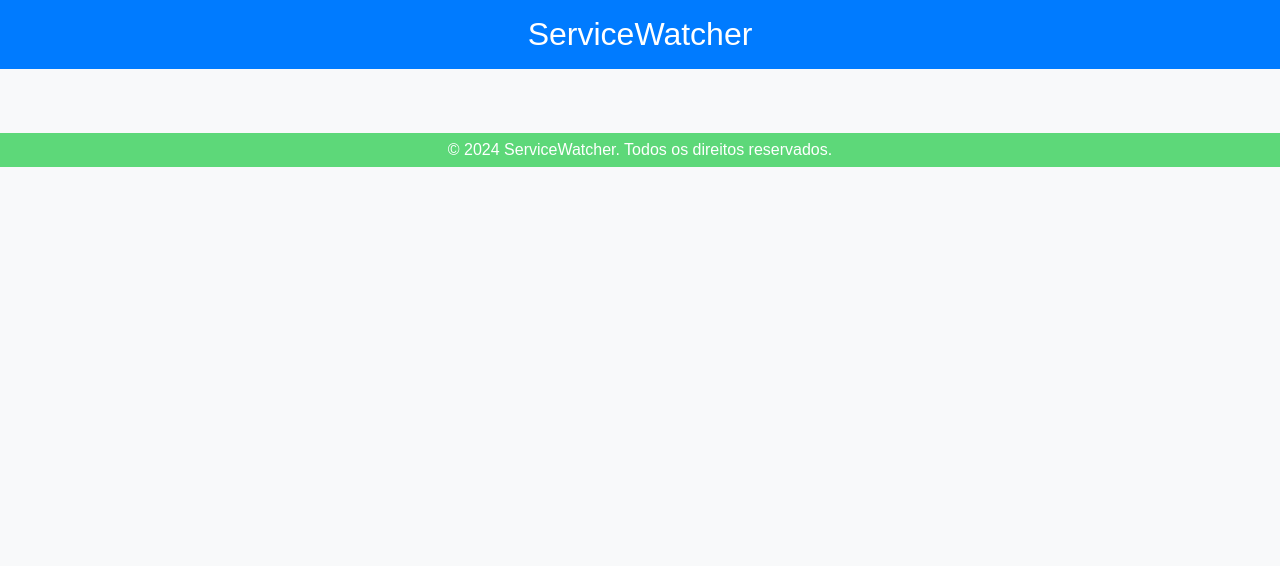
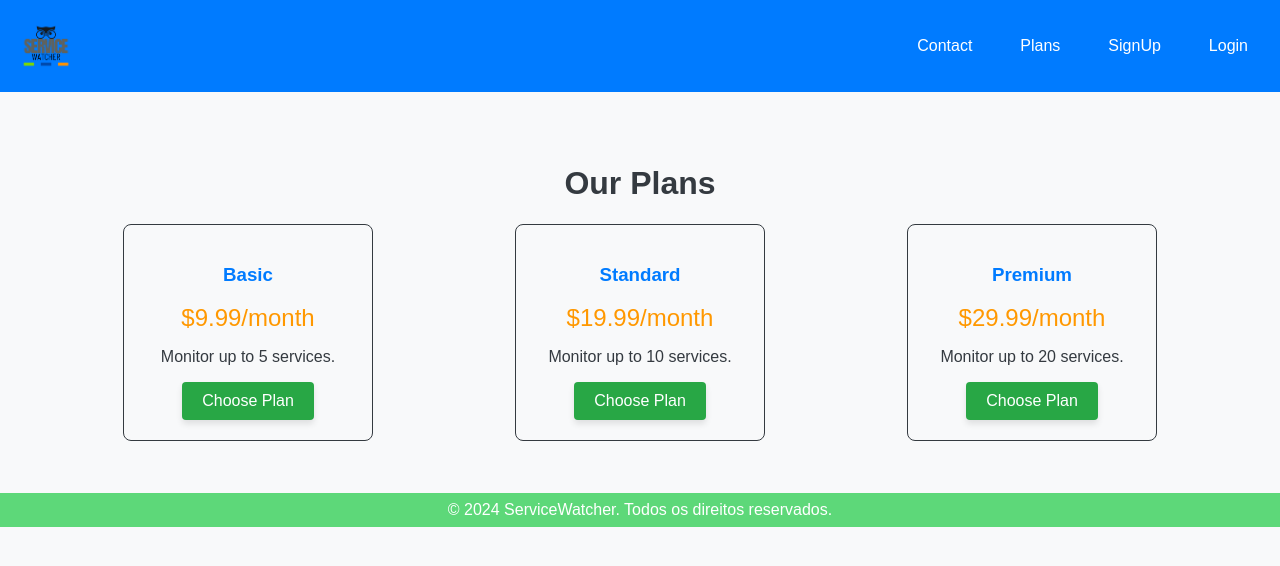
Before and after one commit to rfulgencio3/servicewatcher-web, a React (Create React App) app: page /plans in a window 1280 px wide. Shown: the top 566 px of the page. Built offline with nearby package versions, Linux system fonts and the light colour scheme.

Commit message:
Ajuste css e logo

```diff
--- a/src/App.js
+++ b/src/App.js
@@ -1,10 +1,13 @@
 import React from 'react';
-import { BrowserRouter as Router, Route, Routes } from 'react-router-dom';
+import { BrowserRouter as Router, Route, Routes, Link } from 'react-router-dom';
 import LandingPage from './components/LandingPage';
 import Login from './components/Login';
 import SignUp from './components/SignUp';
 import Dashboard from './components/Dashboard';
+import Contact from './components/Contact';
+import Plans from './components/Plans';
 import './styles/main.scss';
+import logo from './assets/images/logo.png';
 
 function App() {
   const currentYear = new Date().getFullYear();
@@ -12,13 +15,21 @@ function App() {
   return (
     <Router>
       <header>
-        ServiceWatcher
+        <img src={logo} alt="ServiceWatcher Logo" className="logo" />
+        <nav>
+          <Link to="/contact">Contact</Link>
+          <Link to="/plans">Plans</Link>
+          <Link to="/signup">SignUp</Link>
+          <Link to="/login">Login</Link>
+        </nav>
       </header>
       <div className="container">
         <Routes>
           <Route path="/login" element={<Login />} />
           <Route path="/signup" element={<SignUp />} />
           <Route path="/dashboard" element={<Dashboard />} />
+          <Route path="/contact" element={<Contact />} />
+          <Route path="/plans" element={<Plans />} />
           <Route path="/" element={<LandingPage />} />
         </Routes>
       </div>
--- a/src/components/Contact.js
+++ b/src/components/Contact.js
@@ -1,21 +1,21 @@
 import React from 'react';
 import './Contact.scss';
 
-const Contact = () => {
+function Contact() {
   return (
     <div className="contact-page">
       <h1>Contact Us</h1>
       <form className="contact-form">
-        <label htmlFor="name">Name</label>
+        <label htmlFor="name">Name:</label>
         <input type="text" id="name" name="name" required />
 
-        <label htmlFor="email">Email</label>
+        <label htmlFor="email">Email:</label>
         <input type="email" id="email" name="email" required />
 
-        <label htmlFor="message">Message</label>
-        <textarea id="message" name="message" rows="4" required></textarea>
+        <label htmlFor="message">Message:</label>
+        <textarea id="message" name="message" required></textarea>
 
-        <button type="submit">Send Message</button>
+        <button type="submit">Send</button>
       </form>
     </div>
   );
--- a/src/components/Plans.js
+++ b/src/components/Plans.js
@@ -1,28 +1,28 @@
 import React from 'react';
 import './Plans.scss';
 
-const Plans = () => {
+function Plans() {
   return (
     <div className="plans-page">
       <h1>Our Plans</h1>
       <div className="plans">
         <div className="plan-card">
-          <h3>Basic Plan</h3>
+          <h3>Basic</h3>
+          <p className="price">$9.99/month</p>
           <p>Monitor up to 5 services.</p>
-          <p className="price">$5/month</p>
-          <button>Sign Up</button>
+          <button>Choose Plan</button>
         </div>
         <div className="plan-card">
-          <h3>Pro Plan</h3>
-          <p>Monitor up to 15 services.</p>
-          <p className="price">$15/month</p>
-          <button>Sign Up</button>
+          <h3>Standard</h3>
+          <p className="price">$19.99/month</p>
+          <p>Monitor up to 10 services.</p>
+          <button>Choose Plan</button>
         </div>
         <div className="plan-card">
-          <h3>Enterprise Plan</h3>
-          <p>Monitor up to 50 services.</p>
-          <p className="price">$50/month</p>
-          <button>Sign Up</button>
+          <h3>Premium</h3>
+          <p className="price">$29.99/month</p>
+          <p>Monitor up to 20 services.</p>
+          <button>Choose Plan</button>
         </div>
       </div>
     </div>
--- a/src/styles/_variables.scss
+++ b/src/styles/_variables.scss
@@ -1,6 +1,5 @@
-/* src/styles/_variables.scss */
 $primary-color: #007bff; /* Azul */
 $secondary-color: #28a745; /* Verde */
-$tertiary-color: #fd7e14; /* Laranja */
-$light-color: #f8f9fa;
-$dark-color: #343a40;
+$tertiary-color: #ff9800; /* Laranja */
+$light-color: #f8f9fa; /* Cor clara para fundos */
+$dark-color: #343a40; /* Cor escura para textos */
--- a/src/styles/main.scss
+++ b/src/styles/main.scss
@@ -1,4 +1,3 @@
-/* main.scss */
 @import './_variables';
 
 * {
@@ -23,8 +22,31 @@ header {
   background-color: $primary-color; /* Azul */
   color: #fff;
   padding: 1rem;
-  text-align: center;
-  font-size: 2rem;
+  display: flex;
+  align-items: center;
+  justify-content: space-between;
+
+  .logo {
+    height: 60px; /* Ajuste a altura conforme necessário */
+    width: auto;  /* Ajusta a largura automaticamente para manter a proporção */
+  }
+
+  nav {
+    display: flex;
+    gap: 1rem;
+
+    a {
+      color: #fff;
+      text-decoration: none;
+      padding: 0.5rem 1rem;
+      border-radius: 5px;
+      transition: background-color 0.3s;
+
+      &:hover {
+        background-color: darken($primary-color, 10%);
+      }
+    }
+  }
 }
 
 .container {
```
Also changed, not shown: src/assets/images/logo.png (added).
